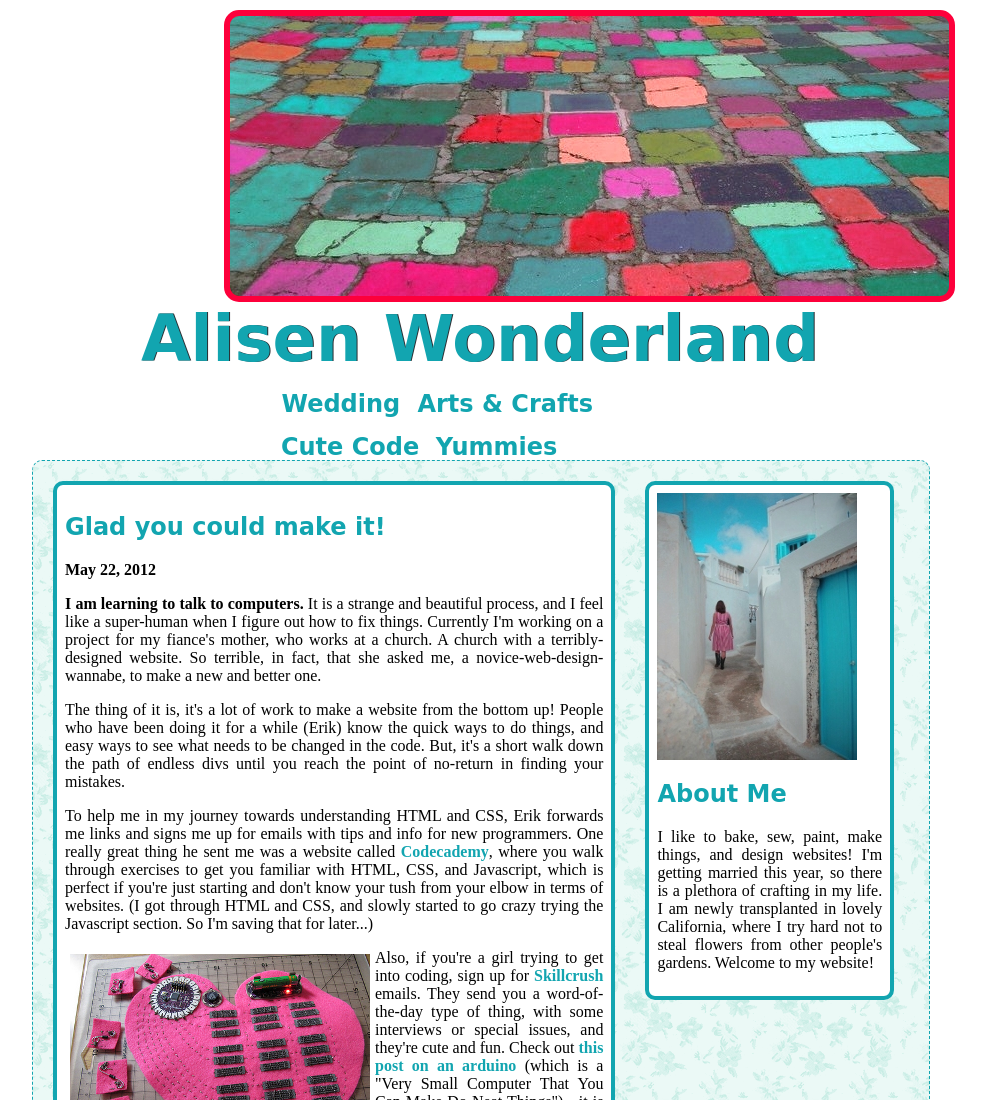
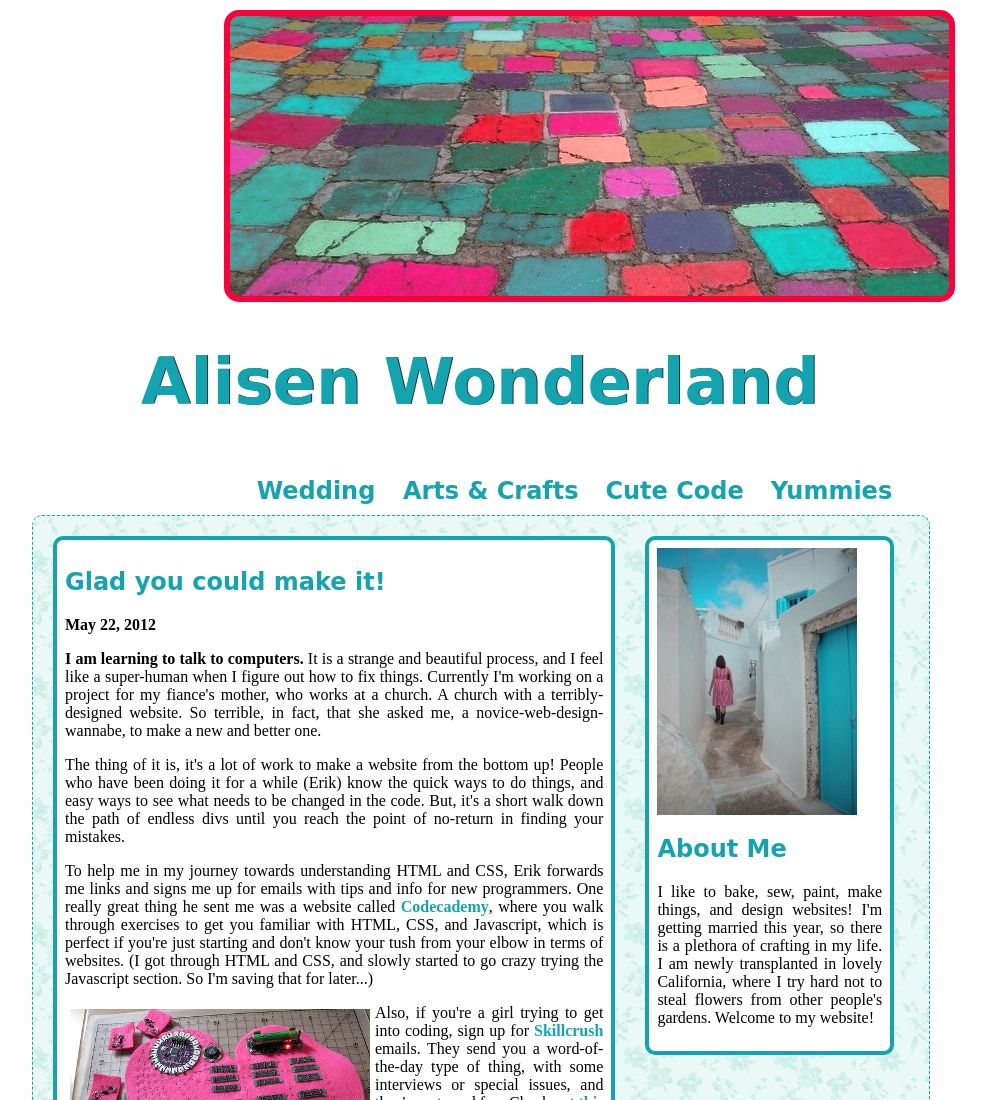
Before and after one commit to alisenhazzard/Alisen-Wonderland, a plain HTML site: page index.html in a window 1280 px wide. Shown: the top 1100 px of the page, without its empty margins (160-1146 px from the left). Drawn offline with Linux system fonts and the light colour scheme; a web font is replaced by a local one.

Commit message:
more style updates

```diff
--- a/style/style.css
+++ b/style/style.css
@@ -84,7 +84,6 @@ div {
  *
  * ========================================================*/
 #header_wrapper {
-    height: 450px;
     position: relative;
 }
 
@@ -92,14 +91,16 @@ div {
         background: url(../image/colored_tiles.jpg) no-repeat;
         border: 6px solid #FD003B;
         border-radius: 15px;
-        float: left;
         height: 280px;
         margin: 10px 30% 0 30%;
         width: 719px;
     }
+        #blog_banner h1 {
+            background: rgba(255,255,255,.7);
+            box-shadow: 0 0 6px #343434;
 
-    #header {
-    }
+            margin: 170px 0 0 0;
+        }
 
 /*=========================================================
  *
@@ -107,36 +108,32 @@ div {
  *
  * ========================================================*/
 #site_nav_wrapper {
-    bottom: 5px;
-    height: 70px;
-    left: 5%;
-    position: absolute;
-    right: 5%;
+    position: relative;
 }
 
     #site_nav_inner {
         border-radius: 10px;
-        bottom: 0;
-        left: 20%;
-        padding: 0 10%;
-        position: absolute;
-        right: 20%;
-        top: 0;
+        padding: 0 15%;
+        position: relative;
         z-index: 100;
     }
 
         #site_nav {
-            margin: 0 5%;
+            margin: 0 auto;
+            /*Note: to align the a links, change this padding*/
+            padding: 0 0 0 25%;
+            position: relative;
+            overflow: auto;
         }
 
             #site_nav a {
+                color: #12A5B0;
                 display: block;
                 float: left;
-                margin: 0 2%;
+                margin: 0 4% 0 0;
                 min-width: 120px;
                 padding: 15px 0 0 0;
                 text-align: center;
-                color: #12A5B0;
                 font-family: "Sail", cursive;
                 font-size: 1.5em;
                 font-weight: bold;
@@ -146,14 +143,6 @@ div {
             #site_nav a:hover {
                 color: #FD003B;
             }
-
-#site_nav_background {
-    bottom: 15px;
-    left: 0;
-    position: absolute;
-    right: 0;
-    top: 0;
-}
 
 /*=========================================================
  *
```
